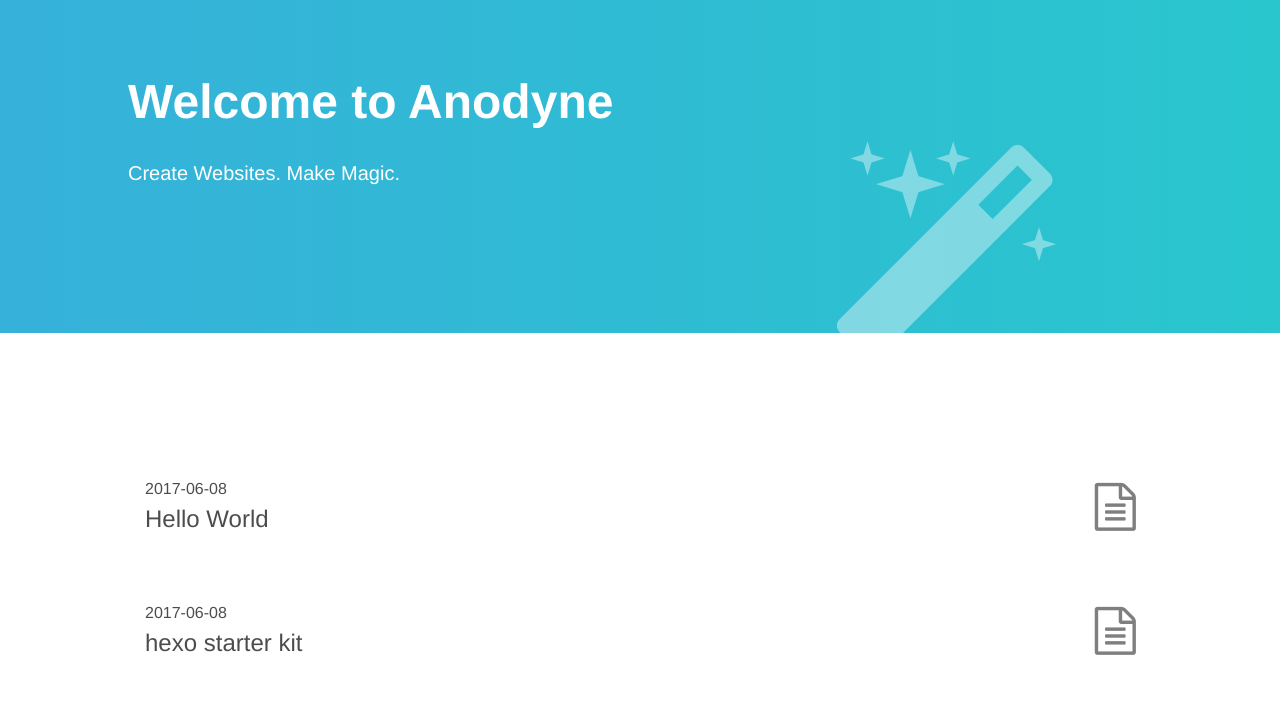
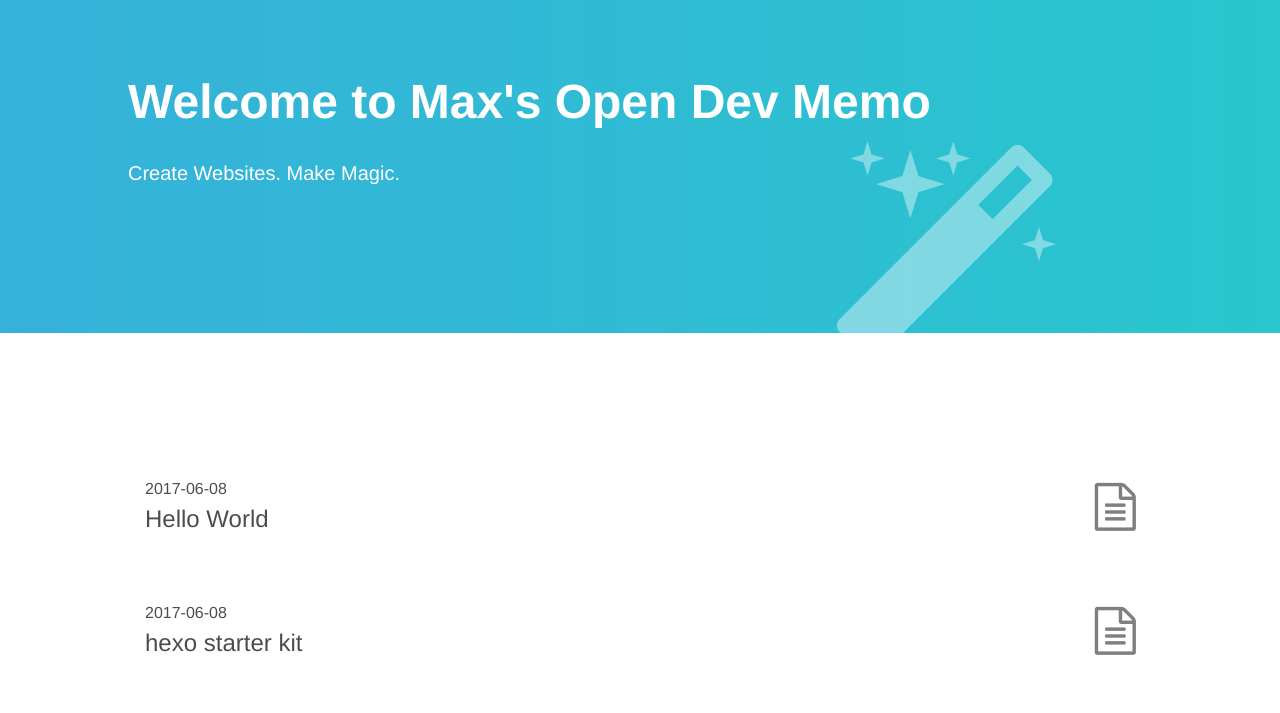
Before and after one commit to xm-yang/blog, a plain HTML site: page index.html in a window 1280 px wide. Shown: the part 87-800 px from the top of the page. Drawn offline with nearby package versions, Linux system fonts and the light colour scheme.

Commit message:
Site updated: 2017-06-08 17:46:01

```diff
--- a/index.html
+++ b/index.html
@@ -108,7 +108,7 @@
     <!-- Title -->
     <div class="w-100 mw8 center vh-40 dt">
         <div class="dtc v-mid white">
-            <h1 class="f1-l f2-m tc tc-m tl-ns">Welcome to Anodyne</h1>
+            <h1 class="f1-l f2-m tc tc-m tl-ns">Welcome to Max's Open Dev Memo</h1>
             <p class="f4 fw3 pab-100px tc tc-m tl-ns">Create Websites. Make Magic.</p>
         </div>
     </div>
```
Also changed, not shown: 2017/06/08/hello-world/index.html (+1 -1 lines), 2017/06/08/hexo-starter/index.html (+1 -1 lines).
